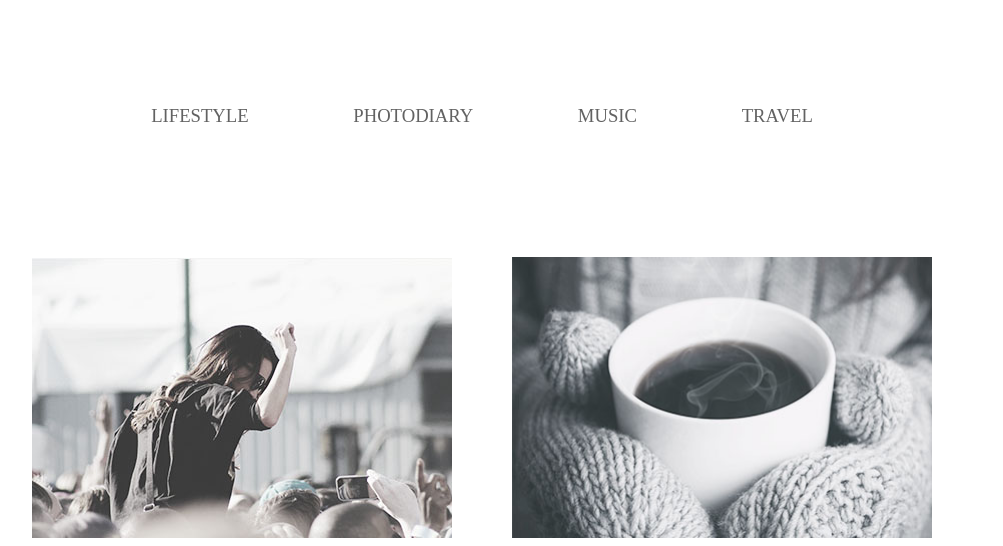
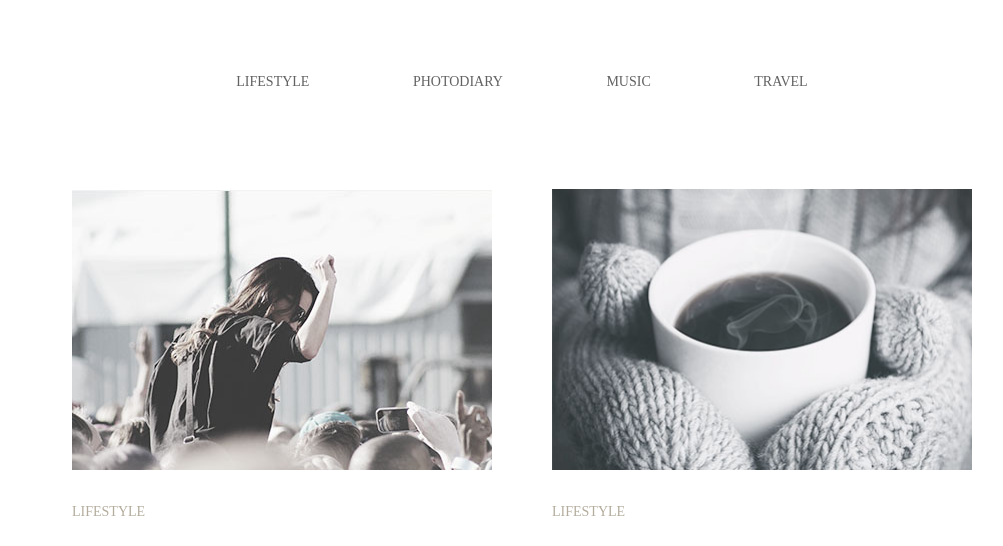
Before and after one commit to gen2023/goit-fe-course, a plain HTML site: page module-3/index.html in a window 1280 px wide. Shown: the top 546 px of the page, without its empty margins (118-1121 px from the left). Drawn offline with Linux system fonts and the light colour scheme.

Commit message:
Работа над ошибками

```diff
--- /dev/null
+++ b/module-3/css/reset.css
@@ -0,0 +1,23 @@
+html, body, div,
+h3, p, ul, li,
+article, header, nav {
+
+margin: 0;
+padding: 0;
+border: 0;
+font-size: 100%;
+font: inherit;
+vertical-align: baseline;
+}
+
+article, header, nav {
+   display: block;
+}
+
+body {
+line-height: 1;
+}
+
+ol, ul {
+list-style: none;
+}
--- a/module-3/css/style.css
+++ b/module-3/css/style.css
@@ -1,15 +1,7 @@
-@import url('https://fonts.googleapis.com/css?family=Playfair+Display|Ubuntu&display=swap');
-
-* {
-    margin: 0;
-    padding: 0;
-}
-
 body{
-    width: 1200px;
     font-family: "Playfair Display Regular", serif;
     color: #626262;
-    font-size: 14pt;
+    font-size: 14px;
     font-weight: 400;
 }
 
@@ -24,14 +16,12 @@ nav{
 
 li, .signature_img {
     text-transform: uppercase;
-    padding: 30px 0 30px 0;
 }
 
 li {
     display: inline-block;
     margin-top: 75px;
     margin-bottom: 100px;
-    width: auto;
     margin-right: 100px;
 }
 li > a{
@@ -40,7 +30,7 @@ li > a{
 }
 
 li a:hover, li a:focus{
-    color:-webkit-link;
+    color:#03a9f4;
 }
 
 li:last-child {
@@ -54,6 +44,7 @@ main{
 .signature_img{
     font-family: "Ubuntu light", serif;
     color: #b4ad9e;
+    padding: 30px 0px;
 }
 
 .art{
@@ -61,13 +52,12 @@ main{
     width: 420px;
     margin-bottom: 130px;
     margin-left: auto;
-    text-align: left;
-    padding-left: 0px;
+    margin-right: 60px;
     font-size: 14px;
 }
 
 .art:nth-child(even){
-    padding-left: 60px;
+    margin-right: 0px;
 }
 
 .art:nth-last-of-type(-n + 2){
@@ -81,6 +71,7 @@ main{
 
 h3{
     margin-bottom: 35px;
+    font-size: 30px;
 }
 
 button{
--- a/module-3/index.html
+++ b/module-3/index.html
@@ -5,6 +5,8 @@
   <meta name="viewport" content="width=<device-width>, initial-scale=1.0">
   <meta http-equiv="X-UA-Compatible" content="ie=edge">
   <title>module-3</title>
+  <link href="https://fonts.googleapis.com/css?family=Playfair+Display|Ubuntu:300&display=swap" rel="stylesheet">
+  <link rel="stylesheet" href="css/reset.css">
   <link rel="stylesheet" href="css/style.css">
 </head>
 <body>
@@ -55,7 +57,7 @@
         <p class="signature_img">lifestyle</p>
         <h3>Cold winter days</h3>
         <p>Lorem ipsum dolor sit amet consectetur adipisicing elit. Ipsum maiores nobis tempore! Quos at incidunt dicta porro, nostrum quis culpa, molestias quasi animi omnis dignissimos.</p>
-      </article><br>
+      </article>
       <button type="button">Load more</button>
     </main>
   </div>
```
Also changed, not shown: index.html (deleted).
